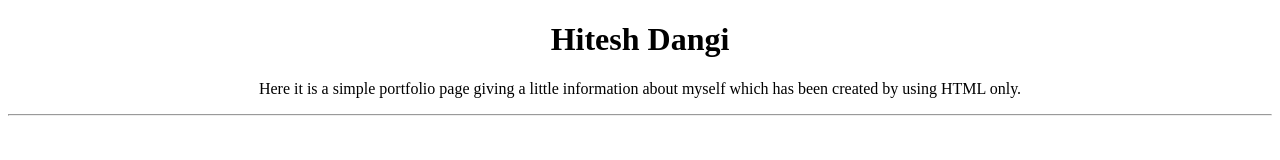
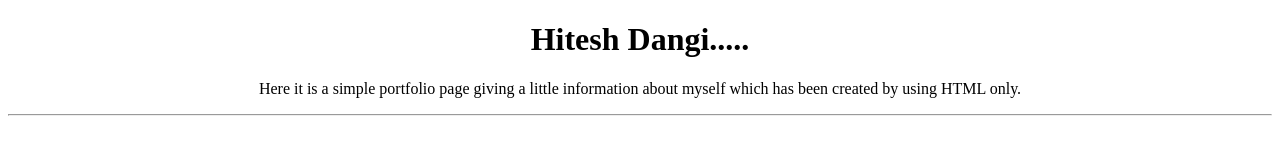
Before and after one commit to Hitesh05082005/First-Web-Page, a plain HTML site: page index.html in a window 1280 px wide. Shown: the top 160 px of the page. Drawn offline with Linux system fonts and the light colour scheme.

Commit message:
commit the changes to the repositary

```diff
--- a/index.html
+++ b/index.html
@@ -8,7 +8,7 @@
 <body>
 
     <header>
-        <h1 style="text-align: center;">Hitesh Dangi</h1>
+        <h1 style="text-align: center;">Hitesh Dangi.....</h1>
         <p style="text-align: center;">Here it is a simple portfolio page giving a little information about myself which has been created by using HTML only.</p>
     </header>
     <hr>
```
